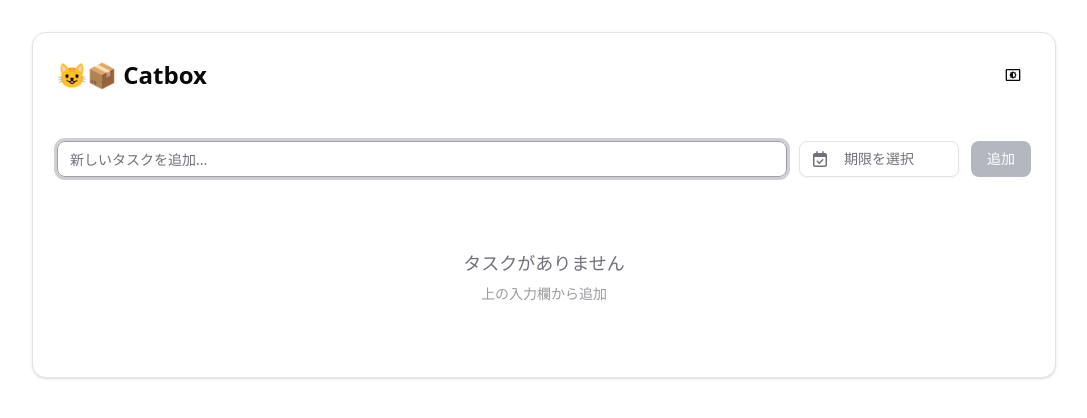
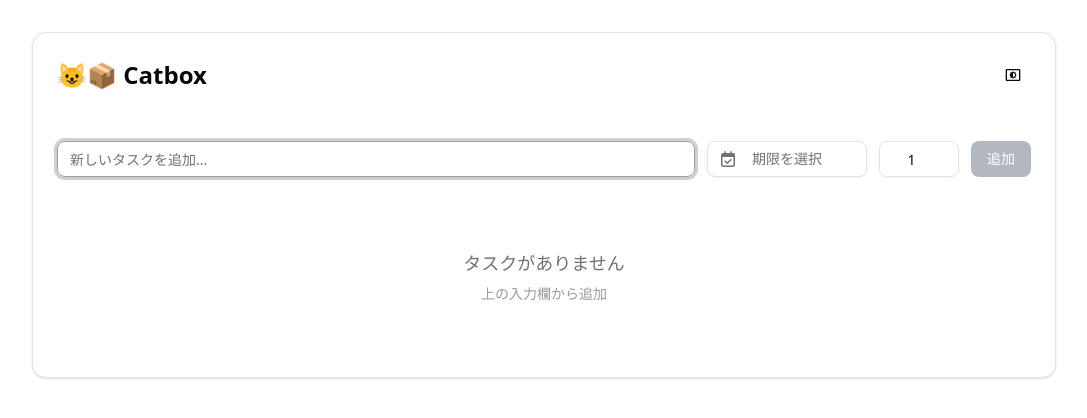
Before and after one commit to koh-tom/catbox, a React (Vite) app: page / in a window 1280 px wide. Shown: the top 418 px of the page, without its empty margins (96-1183 px from the left). Built offline with nearby package versions, Linux system fonts and the light colour scheme; the HTML template or start-up script is replaced by a standard one.

Commit message:
feat(なし): ✨ 優先度の追加

```diff
--- a/src/components/TodoInput.tsx
+++ b/src/components/TodoInput.tsx
@@ -5,12 +5,13 @@ import { Button } from '@/components/ui/button';
 import { Input } from '@/components/ui/input';
 
 interface TodoInputProps {
-  onAdd: (title: string, deadlineDate?: string) => void;
+  onAdd: (title: string, deadlineDate?: string, priority?: number) => void;
 }
 
 export function TodoInput({ onAdd }: TodoInputProps) {
   const [value, setValue] = useState('');
   const [deadlineDate, setDeadlineDate] = useState('');
+  const [priority, setPriority] = useState(1);
 
   const isValidDeadline = (date: string) => /^\d+\/\d+$/.test(date.trim());
   const isFormValid = value.trim() && isValidDeadline(deadlineDate);
@@ -18,9 +19,10 @@ export function TodoInput({ onAdd }: TodoInputProps) {
   const handleSubmit = (e: FormEvent) => {
     e.preventDefault();
     if (isFormValid) {
-      onAdd(value, deadlineDate);
+      onAdd(value, deadlineDate, priority);
       setValue('');
       setDeadlineDate('');
+      setPriority(1);
     }
   };
 
@@ -49,6 +51,15 @@ export function TodoInput({ onAdd }: TodoInputProps) {
         placeholder="期限を選択"
         className="w-40"
       />
+      <Input
+        type="number"
+        value={priority}
+        onChange={(e) => setPriority(Number(e.target.value))}
+        className="w-20 text-center"
+        min={1}
+        max={5}
+        placeholder="優先度"
+      />
       <Button
         type="submit"
         disabled={!isFormValid}
--- a/src/components/TodoItem.tsx
+++ b/src/components/TodoItem.tsx
@@ -126,6 +126,9 @@ export function TodoItem({ todo, onToggle, onDelete, onEdit }: TodoItemProps) {
               </span>
             )}
             <span className="text-xs text-muted-foreground bg-muted px-2 py-0.5 rounded shrink-0">
+              P{todo.priority ?? 1}
+            </span>
+            <span className="text-xs text-muted-foreground bg-muted px-2 py-0.5 rounded shrink-0">
               {new Date(todo.createdAt).toLocaleDateString('ja-JP', {
                 month: 'numeric',
                 day: 'numeric',
--- a/src/components/TodoList.tsx
+++ b/src/components/TodoList.tsx
@@ -1,5 +1,5 @@
 import { useMemo, useState } from 'react';
-import { FaSortAmountDown, FaRegCalendarAlt, FaRegClock } from 'react-icons/fa';
+import { FaRegCalendarAlt, FaRegClock, FaSortAmountDown } from 'react-icons/fa';
 import { Button } from '@/components/ui/button';
 import { isOverdue, parseTodoDate } from '@/lib/date-utils';
 import type { Todo } from '@/types/todo';
@@ -60,7 +60,7 @@ export function TodoList({ todos, onToggle, onDelete, onEdit }: TodoListProps) {
   }
 
   const toggleSort = () => {
-    setSortKey(prev => prev === 'deadline' ? 'created' : 'deadline');
+    setSortKey((prev) => (prev === 'deadline' ? 'created' : 'deadline'));
   };
 
   return (
--- a/src/hooks/useTodos.ts
+++ b/src/hooks/useTodos.ts
@@ -5,7 +5,7 @@ export function useTodos() {
   const [todos, setTodos] = useLocalStorage<Todo[]>('catbox-todos', []);
 
   // 新規TODOを追加
-  const addTodo = (title: string, deadlineDate?: string) => {
+  const addTodo = (title: string, deadlineDate?: string, priority?: number) => {
     if (!title.trim()) return;
 
     const newTodo: Todo = {
@@ -14,6 +14,7 @@ export function useTodos() {
       completed: false,
       createdAt: Date.now(),
       deadlineDate: deadlineDate?.trim() || undefined,
+      priority: priority ?? 1,
     };
 
     setTodos([newTodo, ...todos]);
--- a/src/types/todo.ts
+++ b/src/types/todo.ts
@@ -4,4 +4,5 @@ export interface Todo {
   completed: boolean;
   createdAt: number;
   deadlineDate?: string;
+  priority?: number;
 }
```
